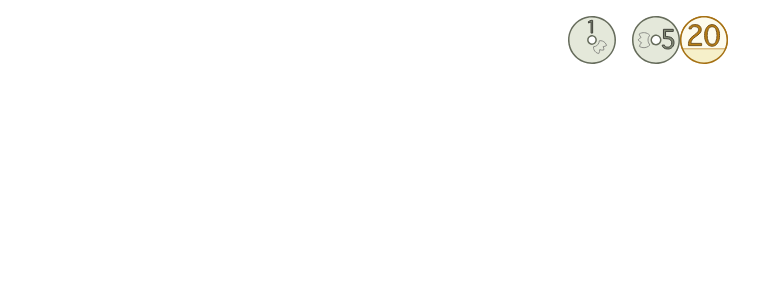
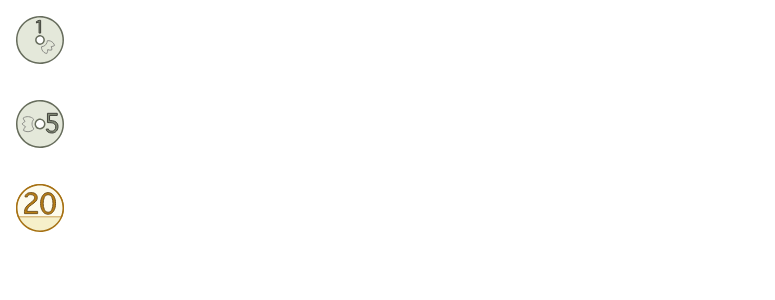
Before and after one commit to sherlyfebrianti96/React-Coin-Move, a React (Create React App) app: page / in a window 1280 px wide. Shown: the top 300 px of the page, without its empty margins (0-775 px from the left). Built offline with nearby package versions, Linux system fonts and the light colour scheme.

Commit message:
Refactoring the coin components to use a share component

```diff
--- a/src/App.tsx
+++ b/src/App.tsx
@@ -1,15 +1,14 @@
 import React from 'react';
 import './App.css';
-import {Coin1} from "./components/Coin1";
-import {Coin5} from "./components/Coin5";
-import {Coin20} from "./components/Coin20";
+import Coin from "./components/Coin/Coin";
+import {CoinValueEnum} from "./enum/CoinValueEnum";
 
 function App() {
   return (
     <div className="App">
-      <Coin1 />
-      <Coin5 />
-      <Coin20 />
+      <Coin value={CoinValueEnum.OneCent} />
+      <Coin value={CoinValueEnum.FiveCent} />
+      <Coin value={CoinValueEnum.TwentyCent} />
     </div>
   );
 }
--- /dev/null
+++ b/src/components/Coin/Coin.css
@@ -0,0 +1,4 @@
+.Coin {
+    width: 80px;
+    text-align: center;
+}
--- /dev/null
+++ b/src/components/Coin/Coin.tsx
@@ -0,0 +1,23 @@
+import React from "react";
+import './Coin.css';
+import {CoinValueEnum} from "../../enum/CoinValueEnum";
+
+interface CoinContainerProps {
+    value: CoinValueEnum;
+}
+
+class Coin extends React.Component<CoinContainerProps> {
+    render() {
+        const coinValue = this.props.value;
+        const src = `${process.env.PUBLIC_URL}coin-${coinValue}.1617784837.svg`;
+        const alt = `Coin with value ${coinValue}`;
+
+        return (
+            <div className="Coin">
+                <img src={src} alt={alt} />
+            </div>
+        );
+    };
+}
+
+export default Coin;
--- a/src/components/Coin1.tsx
+++ /dev/null
@@ -1,3 +0,0 @@
-export function Coin1() {
-    return <img src={process.env.PUBLIC_URL + 'coin-1.1617784837.svg'} alt="Coin with value 1" />;
-}
--- a/src/components/Coin20.tsx
+++ /dev/null
@@ -1,3 +0,0 @@
-export function Coin20() {
-    return <img src={process.env.PUBLIC_URL + 'coin-20.1617784837.svg'} alt="Coin with value 20" />;
-}
--- a/src/components/Coin5.tsx
+++ /dev/null
@@ -1,5 +0,0 @@
-export function Coin5() {
-    return (
-        <img src={process.env.PUBLIC_URL + 'coin-5.1617784837.svg'} alt="Coin with value 5" />
-    );
-}
--- /dev/null
+++ b/src/enum/CoinValueEnum.tsx
@@ -0,0 +1,5 @@
+export enum CoinValueEnum {
+    OneCent = 1,
+    FiveCent = 5,
+    TwentyCent = 20,
+}
```
